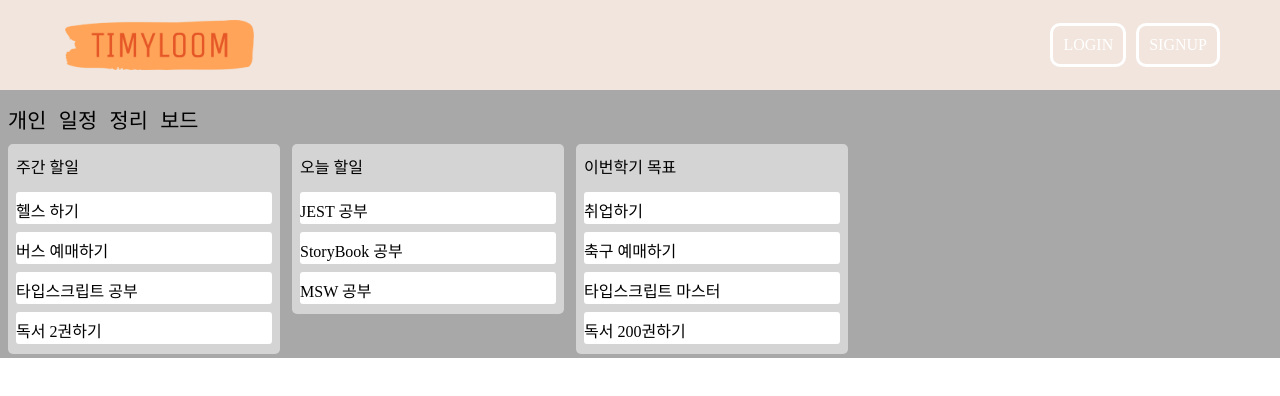
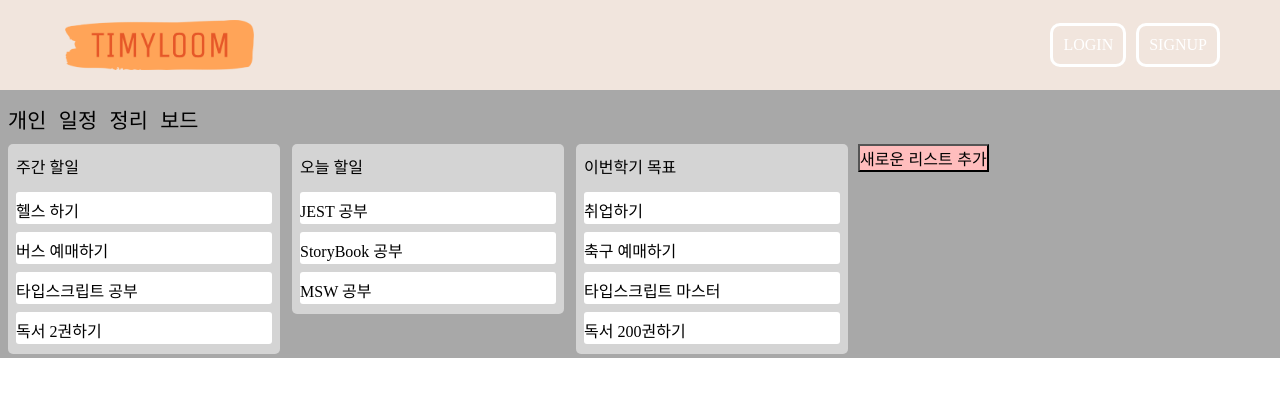
Before and after one commit to gachon-sw-academy-2023/Timyloom-React, a React (Vite) app: page /board/1 in a window 1280 px wide. Shown: the top 396 px of the page. Built offline with nearby package versions, Linux system fonts and the light colour scheme; what react-indexed-db would draw is missing.

Commit message:
FE-40 [FEAT] 리스트 추가 구현

```diff
--- /dev/null
+++ b/src/components/Board/AddList.tsx
@@ -0,0 +1,63 @@
+import { useEffect, useState } from 'react';
+import * as S from '@/components/Board/AddListStyle';
+import { useParams } from 'react-router-dom';
+import { useRecoilState } from 'recoil';
+import { boardsAtom } from '@/recoil/boardsAtom';
+import shortid from 'shortid';
+
+function AddList() {
+  const { boardId } = useParams();
+  const [boards, setBoards] = useRecoilState(boardsAtom);
+  const [addStatus, setAddStatus] = useState(false);
+  const [listTitle, setListTitle] = useState('');
+
+  const handleStatusTrue = (e: any) => {
+    setAddStatus(true);
+  };
+
+  const handleStatusFalse = (e: any) => {
+    if (e.key === 'Enter') {
+      setAddStatus(false);
+      saveList();
+    } else if (e.key === 'Escape') {
+      setAddStatus(false);
+    }
+  };
+
+  const handleChangeTitle = (e: any) => {
+    setListTitle(e.target.value);
+  };
+
+  const saveList = () => {
+    let listId = shortid.generate();
+    let tempBoard = boards.map((board, index) =>
+      board.boardId === boardId
+        ? {
+            ...board,
+            lists: [...board.lists, { listTitle: listTitle, listId: `l-${listId}`, cards: [], position: 999 }],
+            //position이 꼭 필요할까...? 한번 검토해보자
+          }
+        : board,
+    );
+    console.log(tempBoard);
+    setBoards((prev) => tempBoard);
+  };
+  return (
+    <S.AddListWrapper>
+      {addStatus ? (
+        <S.AddListInput
+          onChange={handleChangeTitle}
+          onKeyDown={handleStatusFalse}
+          onBlur={() => {
+            setAddStatus(false);
+          }}
+          autoFocus
+        ></S.AddListInput>
+      ) : (
+        <S.AddListBtn onClick={handleStatusTrue}>새로운 리스트 추가</S.AddListBtn>
+      )}
+    </S.AddListWrapper>
+  );
+}
+
+export default AddList;
--- /dev/null
+++ b/src/components/Board/AddListStyle.tsx
@@ -0,0 +1,27 @@
+import styled from 'styled-components';
+
+export const AddListWrapper = styled.div`
+  width: 272px;
+  flex: 0 0 272px;
+  /* instead of margin right for overflow-x scroll */
+  border-right: 8px solid transparent;
+  margin-left: 4px;
+`;
+
+export const AddListBtn = styled.button`
+  font-size: 1rem;
+  background-color: #ffbdbd;
+`;
+
+export const AddListInput = styled.input`
+  font-size: 1rem;
+  background-color: #ffffffd1;
+  border-radius: 3px;
+  margin: -4px 0;
+  padding: 4px 8px;
+  border: none;
+  &:focus {
+    box-shadow: inset 0 0 0 2px #0079bf;
+    outline: 0;
+  }
+`;
--- a/src/components/Board/Board.tsx
+++ b/src/components/Board/Board.tsx
@@ -1,18 +1,15 @@
 import List from '@/components/Board/List';
 import * as S from '@/components/Board/BoardStyle';
 import { DragDropContext, Droppable, Draggable } from 'react-beautiful-dnd';
+import AddList from './AddList';
 
 function Board({ boards, setBoards, boardId }: any) {
   let [board] = boards.filter((board: any) => board.boardId === boardId);
   let lists = board.lists;
 
-  const onBeforeDragStart = () => {
-    console.log('onBeforeDragStart');
-  };
+  const onBeforeDragStart = () => {};
 
-  const onDragStart = () => {
-    console.log('onDragStart');
-  };
+  const onDragStart = () => {};
 
   const onDragEnd = (result: any) => {
     if (!result.destination) return;
@@ -60,6 +57,7 @@ function Board({ boards, setBoards, boardId }: any) {
               <List key={list.listId} listId={list.listId} listData={list} index={index}></List>
             ))}
             {provided.placeholder}
+            <AddList></AddList>
           </S.BoardContainer>
         )}
       </Droppable>
```
